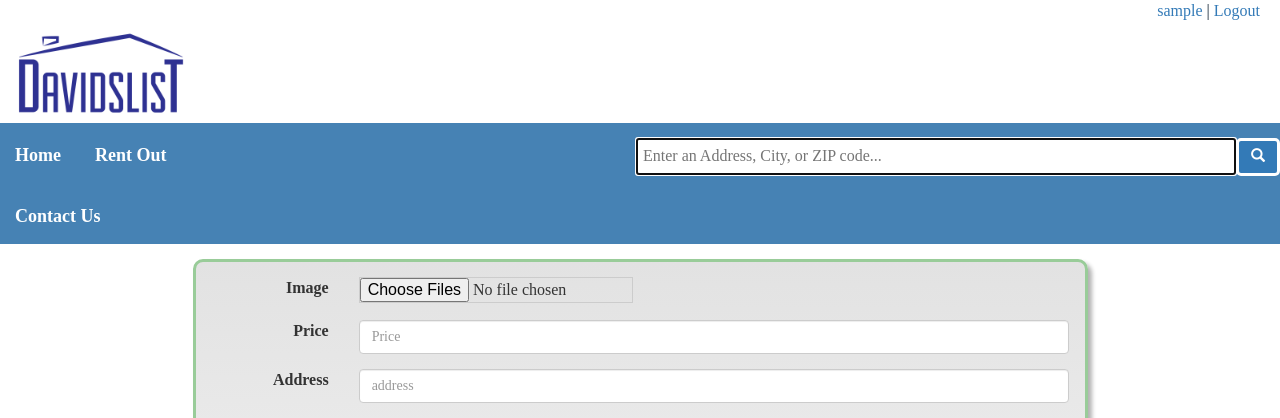
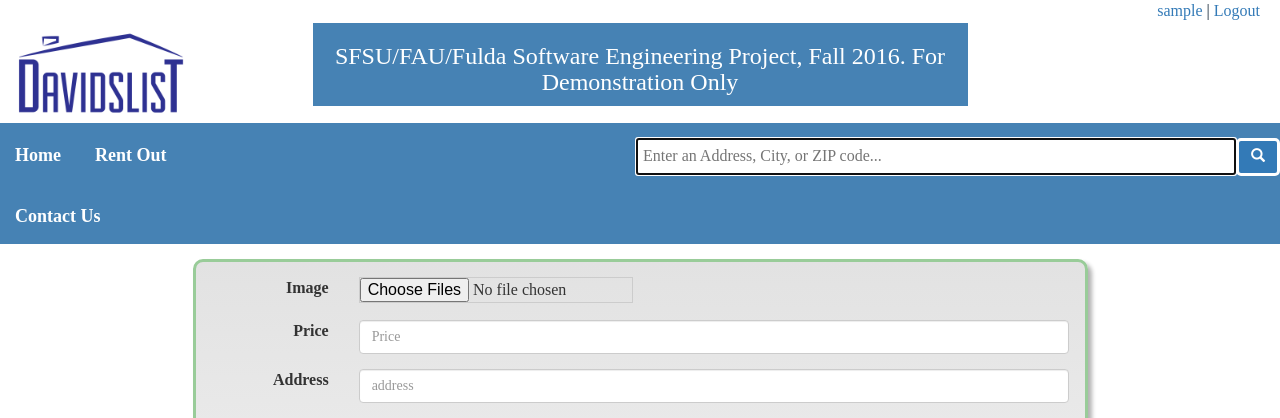
Before and after one commit to Stnguyenx3/DavidsList, a PHP site: page /home/rentout in a window 1280 px wide. Shown: the top 418 px of the page. Run offline with PHP 8.4, Linux system fonts and the light colour scheme; the visitor is signed in with stand-in values (Sample User, id 1).

Commit message:
Added disclaimer to be showed on all pages.

```diff
--- a/application/view/_templates/header.php
+++ b/application/view/_templates/header.php
@@ -36,6 +36,12 @@
 				<img src="<?php echo URL; ?>img/logo.png" height="100" alt="logo">
 			</div>
 
+			<div class="col-sm-6 disclaimer">
+				<h3 centered-header>SFSU/FAU/Fulda Software Engineering Project, Fall 2016.  For Demonstration Only</h3>
+			</div>
+
+			<div class="col-sm-3"></div>
+
 		</div>
 
     <!-- navigation -->
--- a/application/view/_templates/logged_in_header.php
+++ b/application/view/_templates/logged_in_header.php
@@ -36,10 +36,16 @@
 				<img src="<?php echo URL; ?>img/logo.png" height="100" alt="logo">
 			</div>
 
+			<div class="col-sm-6 disclaimer">
+				<h3 class="centered-header">SFSU/FAU/Fulda Software Engineering Project, Fall 2016.  For Demonstration Only</h3>
+			</div>
+
+			<div class="col-sm-3"></div>
+
 		</div>
 
+    <div class="navigation">
     <!-- navigation -->
-    <div class="navigation">
 
     	<div class="row">
 
--- a/public/css/style.css
+++ b/public/css/style.css
@@ -3,6 +3,11 @@ body,
 	font-family: Casteller;
     font-size: 16px;
     overflow: scroll;
+}
+
+.disclaimer {
+    color: #ffffff;
+    background-color: #4682b4;
 }
 
 .privacy > p {
@@ -513,6 +518,10 @@ input[type=file] {
 }
 
 /*User Chat Messages Page*/
+.message {
+    padding-left: 15px;
+}
+
 .user-messages {
     font-size: 15px;
 }
@@ -529,12 +538,6 @@ input[type=file] {
     /*height: 500px; TODO: Scroll bar when overflow 500px*/
 }
 
-.messages-single{
-    padding-left: 15px;
-    padding-right: 15px;
-    padding-bottom: 15px;
-}
-
 .user-message-to-send {
     border-top:  3px solid #99CC99;
     padding: 15px;
@@ -546,8 +549,8 @@ input[type=file] {
 
 
 /*All messages page*/
-.message {
-    padding:15px;
+.message-thread-message {
+    padding: 15px;
 }
 
 .go-to-message {
--- a/public/js/all_messages.js
+++ b/public/js/all_messages.js
@@ -33,7 +33,7 @@ function formatAllListingMessages(event) {
 			var col1 = $("<div></div>").addClass("col-sm-3 user-listing-img").appendTo($(row1));
 			var img = $("<img></img>").appendTo($(col1));
 			var col2 = $("<div></div>").addClass("col-sm-9").appendTo($(row1));
-			var p0 = $("<p></p>").addClass("message").appendTo($(col2));
+			var p0 = $("<p></p>").addClass("message-thread-message").appendTo($(col2));
 			var div = $("<div></div>").css("clear", "both").appendTo($(col2));
 			var a0 = $("<a></a>").addClass("btn btn-primary go-to-message")
 						.click({listingId: event[i].listingId, clientId: event[i].clientId}, onClickGoToThread)
```
